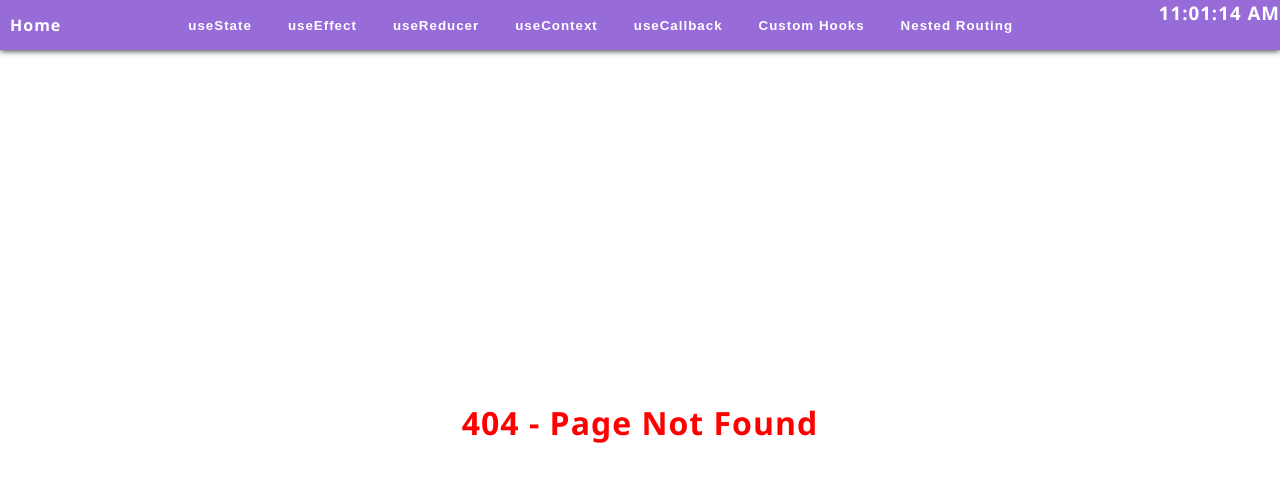
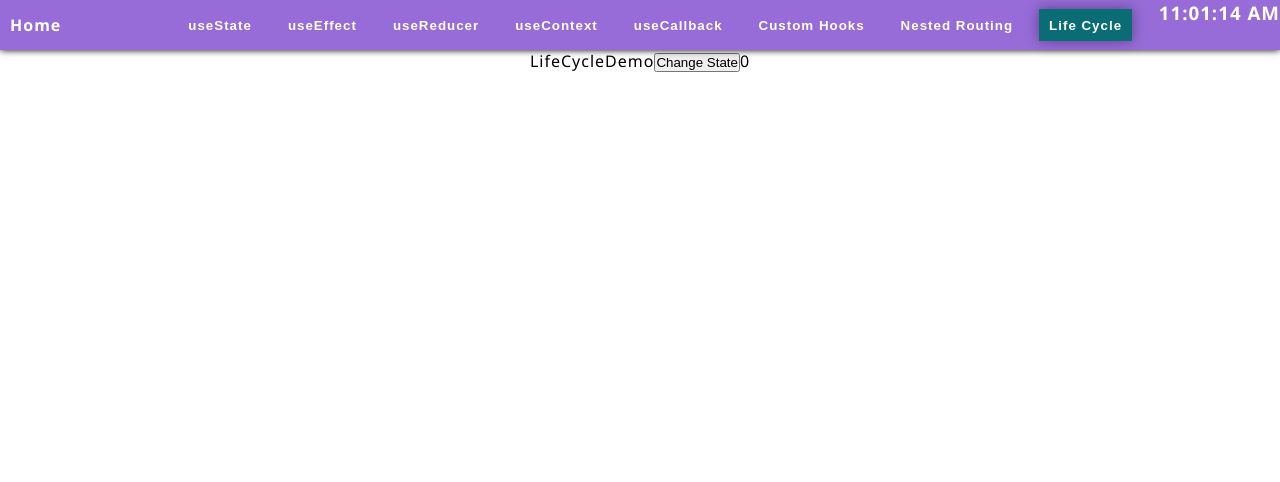
Before and after one commit to GUMMADAPUSURESH/React_Project, a React (Create React App) app: page /lifecycle in a window 1280 px wide. Before the commit this address had no page. Shown: the top 482 px of the page. Built offline with nearby package versions, Linux system fonts and the light colour scheme.

Commit message:
Added life cycle methods

```diff
--- a/src/App.jsx
+++ b/src/App.jsx
@@ -14,6 +14,7 @@
 import NestedRouteIndex from "./Components/React Router/NestedRouteIndex";
 import NestedRoute1 from "./Components/React Router/NestedRoute1";
 import NestedRoute2 from "./Components/React Router/NestedRoute2";
+import LifeCycleDemo from "./Components/LifeCycleDemo/LifeCycleDemo";
 
 const PrintTime = () => {
   const [time, setTime] = useState(new Date().toLocaleTimeString([], { hour: '2-digit', minute: '2-digit', second: '2-digit', hour12: true }));
@@ -69,6 +70,9 @@
           <Route path='2' element={<NestedRoute2 />} />
         </Route>
 
+        {/* React Life Cycle Examples */}
+        <Route path='/lifecycle' element={<LifeCycleDemo />} />
+
         {/* Default Router */}
         <Route path="*" element={<NotFound />} />
       </Routes>
--- a/src/Components/Header.jsx
+++ b/src/Components/Header.jsx
@@ -9,7 +9,8 @@
     {navlink: 'useContext', id: 'useContext'},
     {navlink: 'useCallback', id: 'useCallback'},
     {navlink: 'Custom Hooks', id: 'customHooks'},
-    {navlink: 'Nested Routing', id: 'nestedRoutes'}
+    {navlink: 'Nested Routing', id: 'nestedRoutes'},
+    {navlink: 'Life Cycle', id: 'lifeCycle'}
 ]
 
 const Header = () => {
--- /dev/null
+++ b/src/Components/LifeCycleDemo/LifeCycleDemo.jsx
@@ -0,0 +1,50 @@
+import React from 'react';
+
+class LifeCycleDemo extends React.Component {
+  constructor(props) {
+    super(props);
+    console.log('Constructor');
+  }
+  state = {
+    a: 0
+  };
+  componentWillMount = () => {
+    console.log('Component Will mount');
+  };
+
+  componentDidMount = () => {
+    console.log('Component Did Mount');
+  };
+
+  shouldComponentUpdate = () => {
+    console.log('Should Component Update');
+    return true;
+  };
+
+  componentWillUpdate = () => {
+    console.log('Component Will Update');
+  };
+
+  componentDidUpdate = () => {
+    console.log('Component Did update');
+  };
+
+  changeState = e => {
+    this.setState({
+      a: this.state.a + 10
+    });
+  };
+
+  render() {
+    console.log('render');
+    return (
+      <div>
+        LifeCycleDemo
+        <button onClick={this.changeState}>Change State</button>
+        {this.state.a}
+      </div>
+    );
+  }
+}
+
+export default LifeCycleDemo;
```
